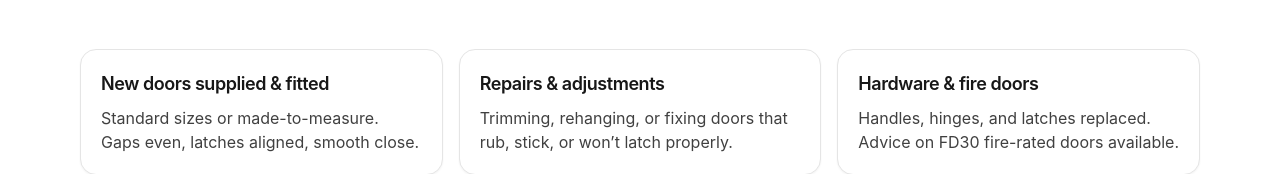
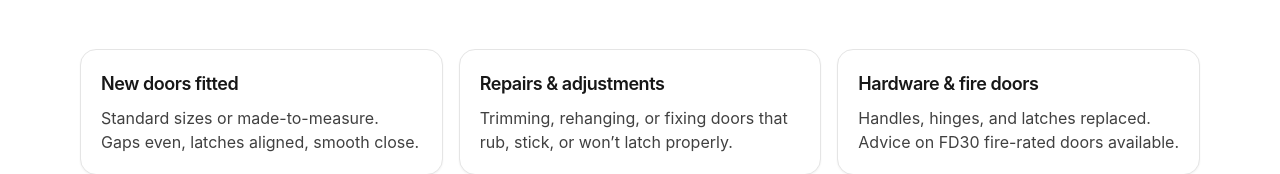
Before and after one commit to BrandonWarrior/warrior-joinery, a React (Vite) app: page /services in a window 1280 px wide. Shown: the part 208-382 px from the top of the page. Built offline with nearby package versions, Linux system fonts and the light colour scheme.

Commit message:
update services page

```diff
--- a/src/pages/services.tsx
+++ b/src/pages/services.tsx
@@ -27,7 +27,7 @@
         <Container className="pb-4">
           <div className="grid gap-4 sm:grid-cols-2 lg:grid-cols-3">
             <article className="rounded-2xl border border-neutral-200 bg-white p-5 shadow-sm">
-              <h3 className="text-lg font-semibold">New doors supplied & fitted</h3>
+              <h3 className="text-lg font-semibold">New doors fitted</h3>
               <p className="mt-2 text-neutral-700">
                 Standard sizes or made-to-measure. Gaps even, latches aligned,
                 smooth close.
```
